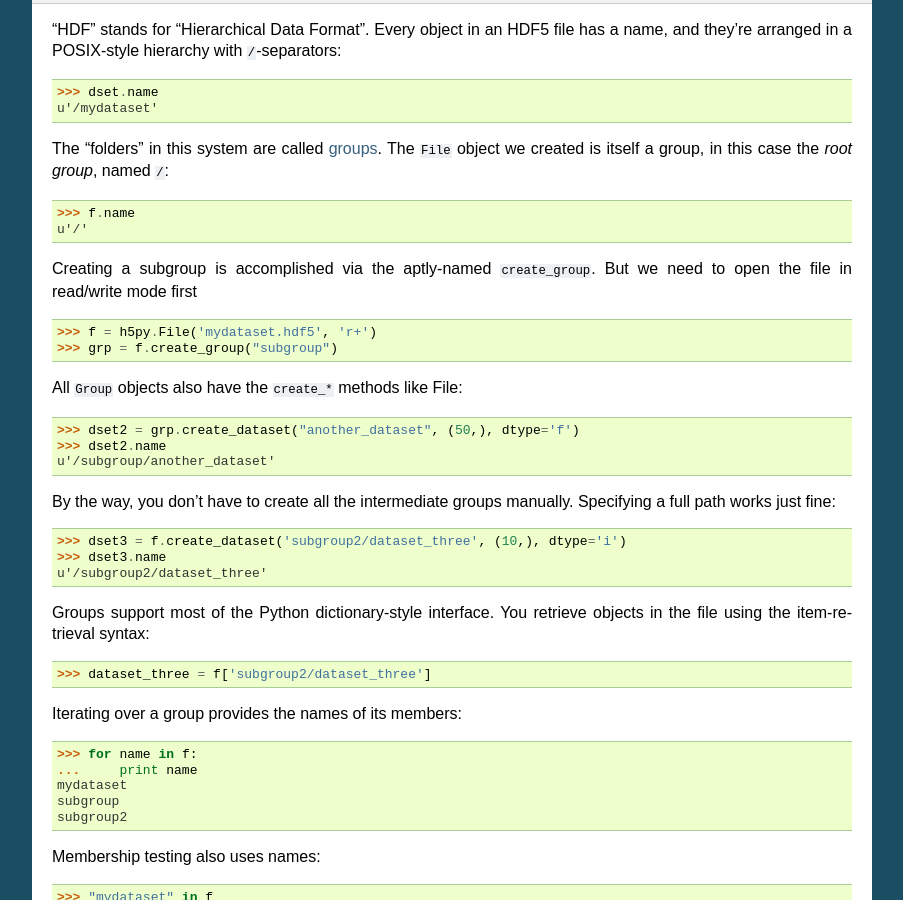
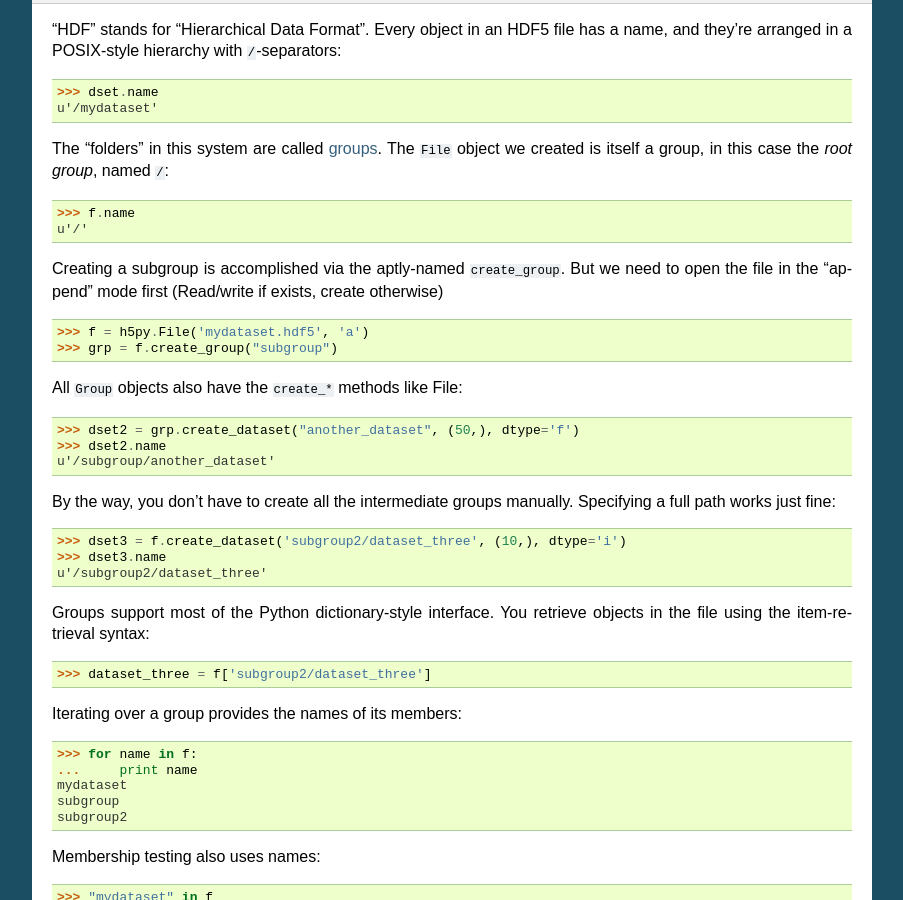
Before and after one commit to zhongxing-2/h5py, a Sphinx documentation site: the page built from docs/quick.rst, in a window 1280 px wide and 900 px high, scrolled down 1697 px. Shown: the whole window, without its empty margins (198-1101 px from the left). Built offline with Sphinx 7.4.7, drawn with Linux system fonts in a browser that asks for light colours.

Commit message:
Fixed incorrect file mode as pointed in github issue #1071
Changed file mode to 'a' instead of 'w'

```diff
--- a/docs/quick.rst
+++ b/docs/quick.rst
@@ -107,9 +107,9 @@ created is itself a group, in this case the `root group`, named ``/``:
     >>> f.name
     u'/'
 
-Creating a subgroup is accomplished via the aptly-named ``create_group``. But we need to open the file in read/write mode first ::
+Creating a subgroup is accomplished via the aptly-named ``create_group``. But we need to open the file in the "append" mode first (Read/write if exists, create otherwise) ::
 
-    >>> f = h5py.File('mydataset.hdf5', 'r+')
+    >>> f = h5py.File('mydataset.hdf5', 'a')
     >>> grp = f.create_group("subgroup")
 
 All ``Group`` objects also have the ``create_*`` methods like File::
```
